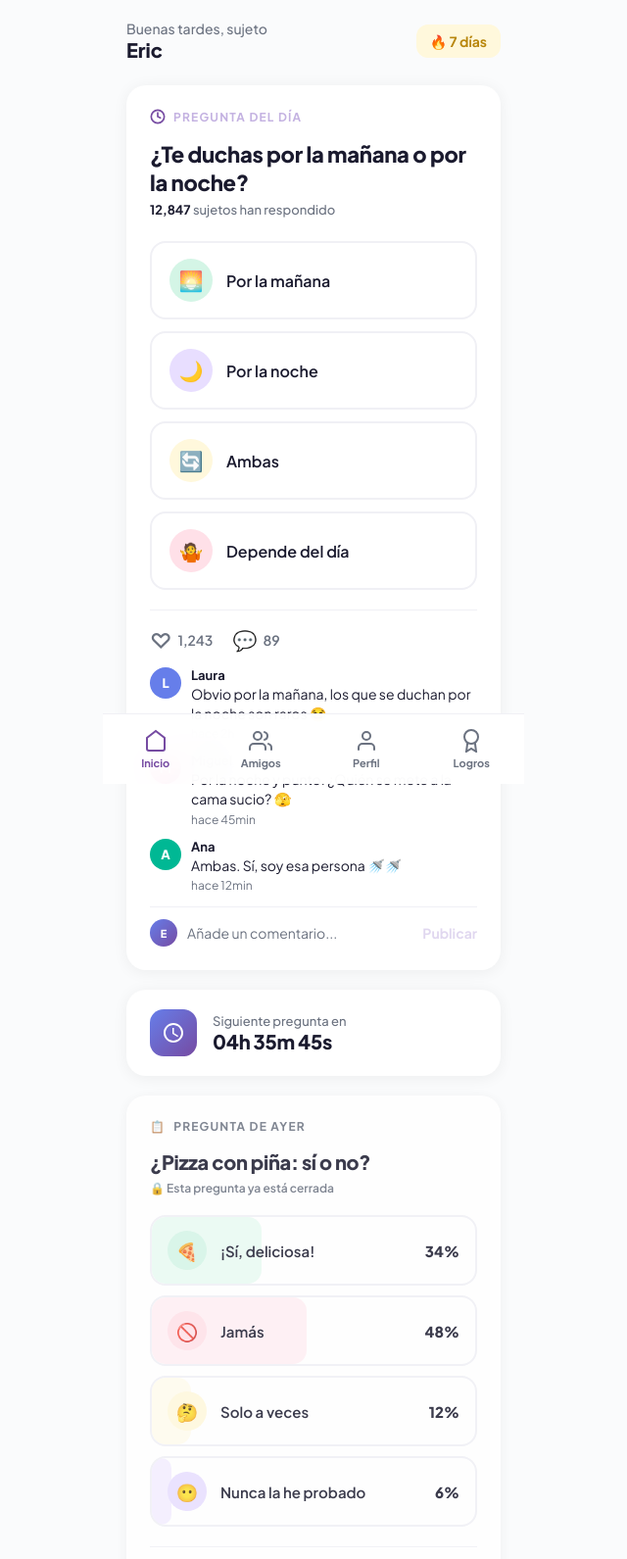
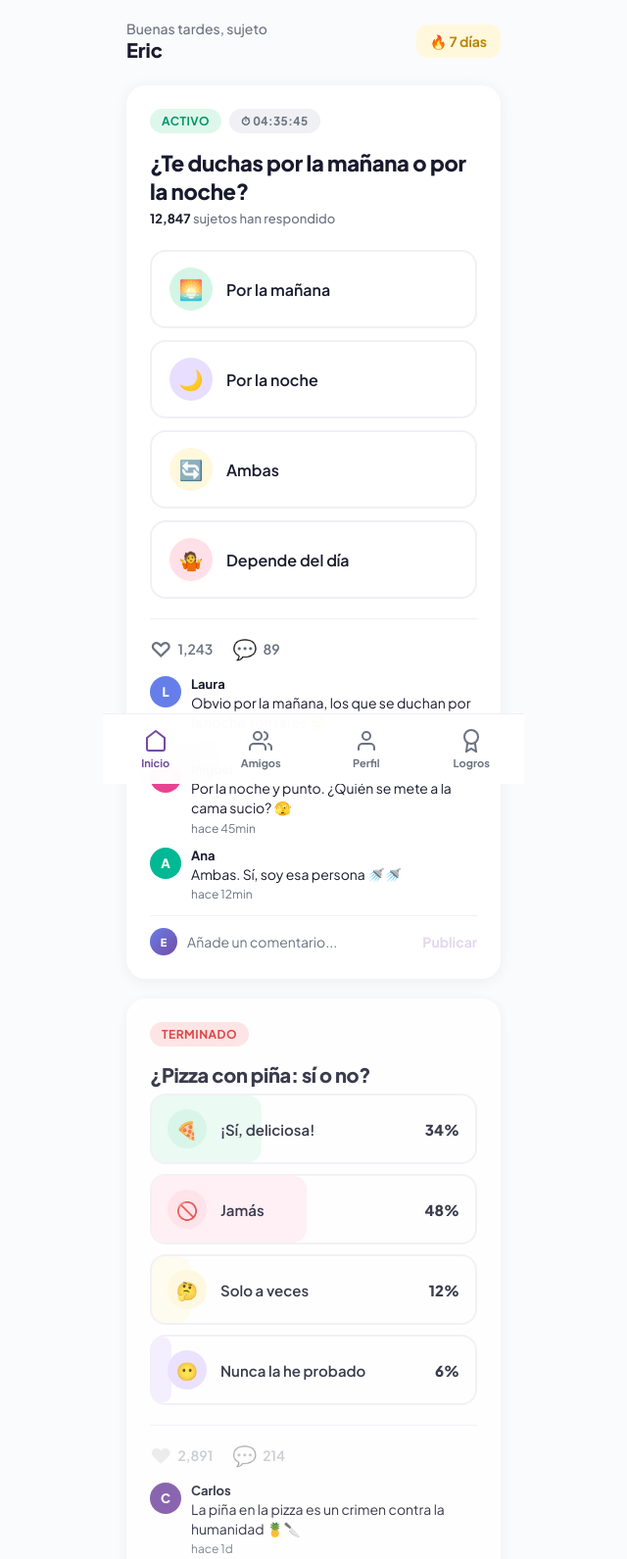
Before and after one commit to klouddy-cloud/monos-app, a plain HTML site: page index.html in a window 1280 px wide. Shown: the top 1591 px of the page at 98% size, without its empty margins (320-960 px from the left). Drawn offline with Linux system fonts and the light colour scheme.

Commit message:
Replace timer card with pills: green Activo + countdown, red Terminado for yesterday

```diff
--- a/index.html
+++ b/index.html
@@ -70,6 +70,14 @@ body {
   text-transform: uppercase; letter-spacing: 1.2px; margin-bottom: 16px;
 }
 .daily-label svg { width: 16px; height: 16px; }
+.pill {
+  display: inline-flex; align-items: center; gap: 4px;
+  padding: 5px 12px; border-radius: 20px;
+  font-size: 12px; font-weight: 700; letter-spacing: 0.5px;
+}
+.pill-active { background: #DEF7EC; color: #059669; }
+.pill-timer { background: var(--border); color: var(--text-secondary); font-variant-numeric: tabular-nums; }
+.pill-ended { background: #FEE2E2; color: #DC2626; }
 .daily-question {
   font-size: 22px; font-weight: 800; line-height: 1.3;
   margin-bottom: 6px; letter-spacing: -0.3px;
@@ -219,21 +227,7 @@ body {
   font-size: 15px; font-weight: 800; position: relative; z-index: 1; min-width: 44px; text-align: right;
 }
 
-/* ===== TIMER ===== */
-.timer-card {
-  background: #fff; border-radius: var(--radius); padding: 20px 24px;
-  box-shadow: var(--shadow); display: flex; align-items: center; gap: 16px;
-  margin-bottom: 20px;
-}
-.timer-icon {
-  width: 48px; height: 48px; border-radius: 14px;
-  background: linear-gradient(135deg, #667eea, #764ba2);
-  display: flex; align-items: center; justify-content: center;
-}
-.timer-icon svg { width: 24px; height: 24px; fill: #fff; }
-.timer-info { flex: 1; }
-.timer-label { font-size: 13px; color: var(--text-secondary); font-weight: 500; }
-.timer-value { font-size: 20px; font-weight: 800; letter-spacing: -0.3px; }
+/* timer card removed */
 
 /* ===== TAB BAR ===== */
 .tab-bar {
@@ -274,8 +268,8 @@ body {
   <!-- PREGUNTA DEL DÍA -->
   <div class="daily-card">
     <div class="daily-label">
-      <svg viewBox="0 0 24 24" fill="none" stroke="#764ba2" stroke-width="2.5" stroke-linecap="round"><circle cx="12" cy="12" r="10"/><path d="M12 6v6l4 2"/></svg>
-      Pregunta del día
+      <span class="pill pill-active">Activo</span>
+      <span class="pill pill-timer" id="pillTimer">⏱ --:--:--</span>
     </div>
     <div class="daily-question">¿Te duchas por la mañana o por la noche?</div>
     <div class="daily-voters"><strong>12,847</strong> sujetos han respondido</div>
@@ -347,24 +341,12 @@ body {
     </div>
   </div>
 
-  <!-- TIMER -->
-  <div class="timer-card">
-    <div class="timer-icon">
-      <svg viewBox="0 0 24 24" fill="currentColor"><path d="M12 2C6.5 2 2 6.5 2 12s4.5 10 10 10 10-4.5 10-10S17.5 2 12 2zm0 18c-4.41 0-8-3.59-8-8s3.59-8 8-8 8 3.59 8 8-3.59 8-8 8zm.5-13H11v6l5.2 3.2.8-1.3-4.5-2.7V7z"/></svg>
-    </div>
-    <div class="timer-info">
-      <div class="timer-label">Siguiente pregunta en</div>
-      <div class="timer-value" id="timerValue">--:--:--</div>
-    </div>
-  </div>
-
   <!-- PREGUNTA DE AYER -->
   <div class="yesterday-card">
     <div class="yesterday-label">
-      <span>📋</span> Pregunta de ayer
+      <span class="pill pill-ended">Terminado</span>
     </div>
     <div class="yesterday-question">¿Pizza con piña: sí o no?</div>
-    <div class="yesterday-closed">🔒 Esta pregunta ya está cerrada</div>
     <div class="yesterday-options">
       <div class="yesterday-option">
         <div class="yo-avatar">🍕</div>
@@ -516,7 +498,7 @@ function addComment() {
 
 // ===== TIMER =====
 function startTimer() {
-  const timerEl = document.getElementById('timerValue');
+  const timerEl = document.getElementById('pillTimer');
   function tick() {
     const now = new Date();
     const tomorrow = new Date(now);
@@ -526,7 +508,7 @@ function startTimer() {
     const h = String(Math.floor(diff / 36e5)).padStart(2, '0');
     const m = String(Math.floor((diff % 36e5) / 6e4)).padStart(2, '0');
     const s = String(Math.floor((diff % 6e4) / 1e3)).padStart(2, '0');
-    timerEl.textContent = `${h}h ${m}m ${s}s`;
+    timerEl.textContent = `⏱ ${h}:${m}:${s}`;
     requestAnimationFrame(tick);
   }
   tick();
```
